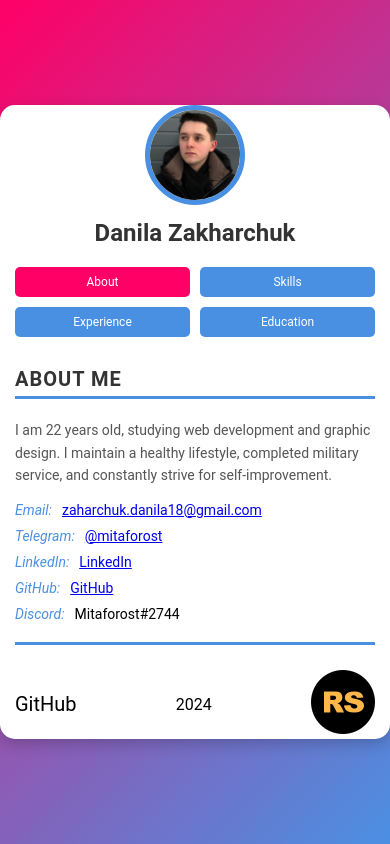
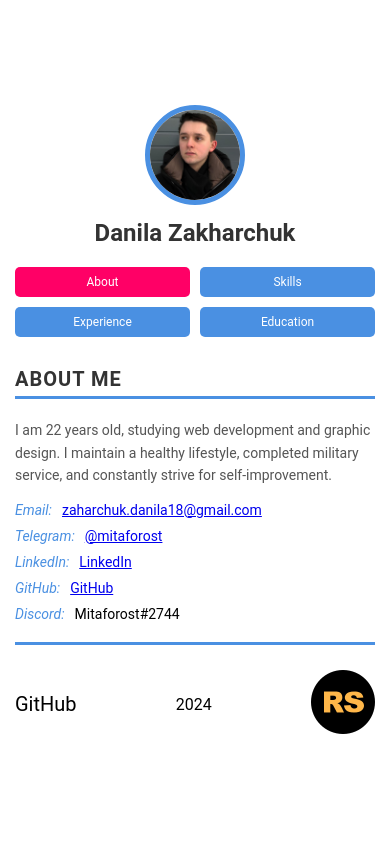
Before and after one commit to Mitaforost/rsschool-cv, a plain HTML site: page index.html in a window 390 px wide. Drawn offline with Linux system fonts and the light colour scheme.

Commit message:
fix: style

```diff
--- a/style.css
+++ b/style.css
@@ -138,6 +138,7 @@ code {
     border-radius: 5px;
     font-family: "Courier New", Courier, monospace;
     white-space: pre-wrap;
+    margin-top: 20px
 }
 
 .about__text, .education__institution, .job__text {
@@ -158,19 +159,22 @@ code {
 .education__period, .job__title {
     font-weight: 700;
     font-size: 18px;
-    color: #333
+    color: #333;
+    margin-bottom: 20px
 }
 
 .education__degree, .job__subtitle {
-    font-style: italic;
+    font-weight: 600;
     font-size: 16px;
-    color: #666
+    color: #666;
+    margin-bottom: 10px
 }
 
 .footer {
     margin-top: 20px;
     border-top: 3px solid #4a90e2;
-    padding-top: 5px
+    padding-top: 5px;
+    padding-bottom: 20px
 }
 
 .footer__inner {
@@ -193,8 +197,19 @@ code {
 }
 
 @media (max-width: 768px) {
+    body {
+        width: 100%;
+        background: #fff
+    }
+
     .cv {
-        padding: 0 15px
+        padding: 0 15px;
+        border-radius: 0;
+        box-shadow: none
+    }
+
+    .header {
+        padding-top: 20px
     }
 
     .header__photo {
```
